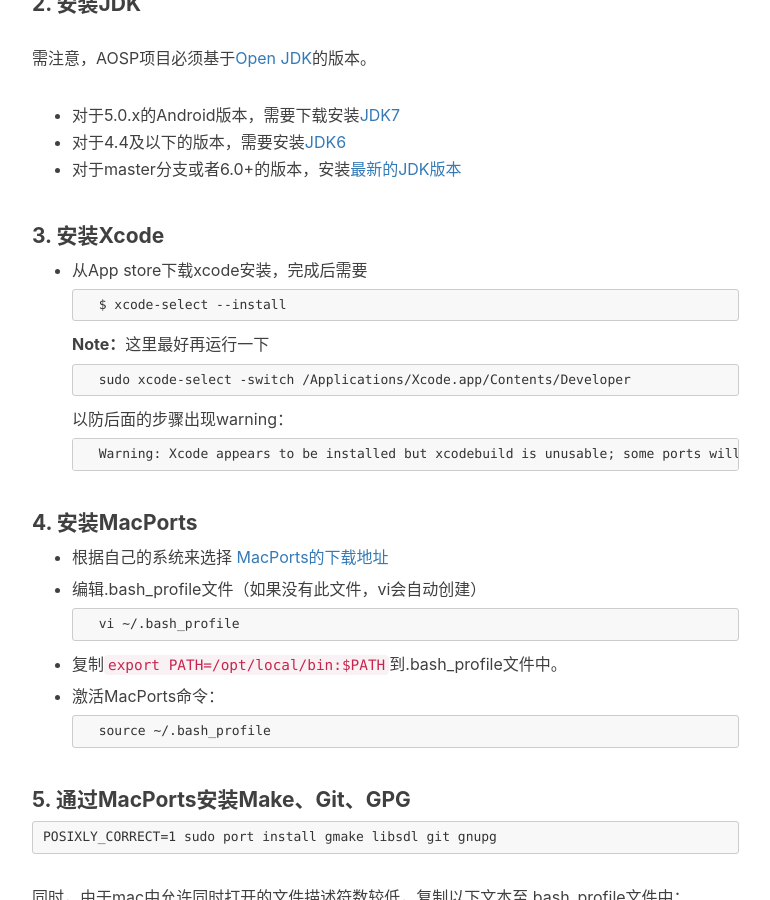
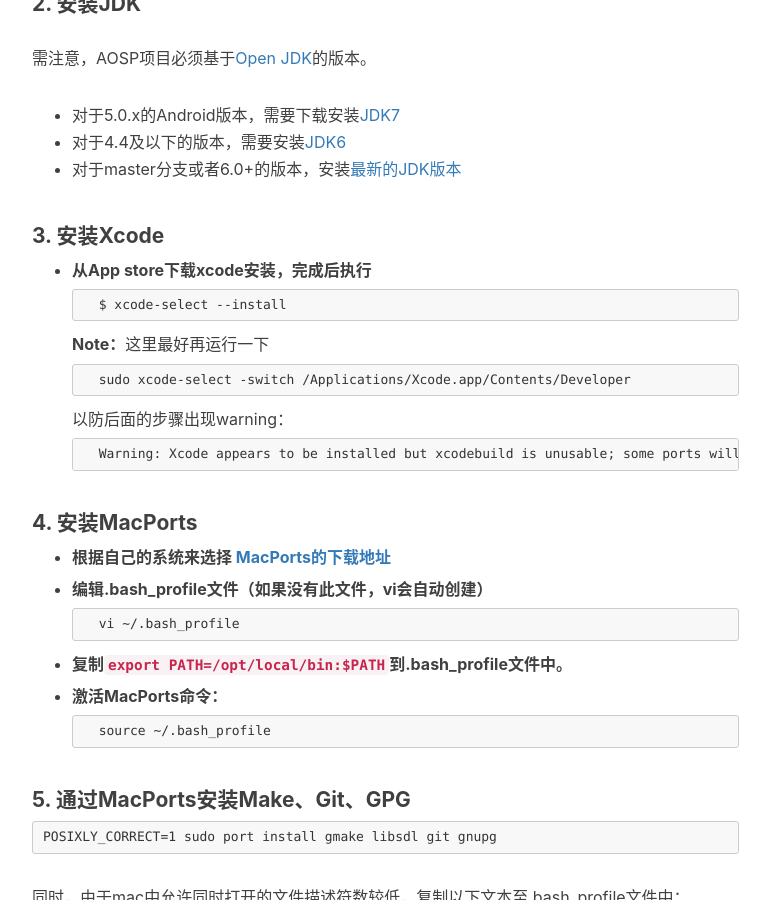
Before and after one commit to coderyyy/coderyyy.github.io, a Jekyll site: the page built from _posts/2018-11-15-how-to-download-compile-android-source-code.md, in a window 1280 px wide and 900 px high, scrolled down 1944 px. Shown: the whole window, without its empty margins (233-1003 px from the left). Built offline with Jekyll 4.4.1, drawn with Linux system fonts in a browser that asks for light colours; nearby versions of some CDN libraries; comment, search, counter and statistics services are not loaded.

Commit message:
fix format.
Signed-off-by: zhaoyang <zhaoyang@qiyi.com>

````diff
--- a/_posts/2018-11-15-how-to-download-compile-android-source-code.md
+++ b/_posts/2018-11-15-how-to-download-compile-android-source-code.md
@@ -60,7 +60,7 @@
 * 对于master分支或者6.0+的版本，安装[最新的JDK版本](https://www.oracle.com/technetwork/java/javase/downloads/java-archive-javase8-2177648.html#jdk-8u45-oth-JPR)
 
 #### 3. 安装Xcode
-* 从App store下载xcode安装，完成后需要
+* **从App store下载xcode安装，完成后执行**
 
 	```
 	$ xcode-select --install
@@ -79,24 +79,23 @@
 	```
 
 #### 4. 安装MacPorts
-* 根据自己的系统来选择 [MacPorts的下载地址](https://www.macports.org/install.php)
+* **根据自己的系统来选择 [MacPorts的下载地址](https://www.macports.org/install.php)**
 
-* 编辑.bash_profile文件（如果没有此文件，vi会自动创建）
+* **编辑.bash_profile文件（如果没有此文件，vi会自动创建）**
 
 	```
 	vi ~/.bash_profile
 	```
 
-* 复制`export PATH=/opt/local/bin:$PATH`到.bash_profile文件中。
+* **复制`export PATH=/opt/local/bin:$PATH`到.bash_profile文件中。**
 
-* 激活MacPorts命令：
+* **激活MacPorts命令：**
 
 	```
 	source ~/.bash_profile
 	```
 
 #### 5. 通过MacPorts安装Make、Git、GPG
-
 ```
 POSIXLY_CORRECT=1 sudo port install gmake libsdl git gnupg
 ```
@@ -110,7 +109,7 @@
 #### 6. 下载源代码
 可以参阅 [[官方教程]](https://source.android.com/setup/downloading)
 
-* 确保主目录下有一个`bin/`目录，在.bash_profile中添加：
+* **确保主目录下有一个`bin/`目录，在.bash_profile中添加：**
 
    ```
    mkdir ~/bin
@@ -121,7 +120,7 @@
    ```
    source ~/.bash_profile
    ```
-* 下载repo
+* **下载repo**
 
 	```
 	curl https://storage.googleapis.com/git-repo-downloads/repo > ~/bin/repo
@@ -129,13 +128,13 @@
 	```
 
 	关于repo的介绍，看[这里](https://source.android.com/setup/developing.html)。
-* 初始化repo
+* **初始化repo**
 	挂载的磁盘目录一般在/Volumes文件夹下，`cd /Volumes`进去后，找到挂载的磁盘名，cd进入磁盘目录后：
 
 	```
 	repo init -u https://android.googlesource.com/platform/manifest
 	```
-* 开始下载源码
+* **开始下载源码**
 
 	```
 	repo sync
@@ -152,12 +151,12 @@
 #### 7. 编译
 编译过程在经历了多个Android版本之后变得更加简单明了。可以参考 [[官方教程]](https://source.android.com/source/initializing.html)
 
-* 设置环境
+* **设置环境**
 
 	```
 	source build/envsetup.sh
 	```
-* cd到源代码目录后：
+* **cd到源代码目录后：**
 
 	```
 	make -j17
@@ -169,17 +168,17 @@
 #### 8. 在AndroidStudio中查看源码
 关于AndroidStuido的下载以及介绍，请移步 [Android Studio官方网站](https://developer.android.com/studio/)。
 
-* 编译完成后，cd到源代码目录，如`/Volumes/android/source`，执行：
+* **编译完成后，cd到源代码目录，如`/Volumes/android/source`，执行：**
 
 	```
 	mmm development/tools/idegen/
 	```
-* idegen完成后，执行：
+* **idegen完成后，执行：**
 
 	```
 	sh ./development/tools/idegen/idegen.sh
 	```
-* 以上两步完成以后，打开AndroidStudio -> File -> Open -> 源代码目录 -> android.ipr，即可在AndroidStuido中查看Android源代码。
+* **以上两步完成以后，打开AndroidStudio -> File -> Open -> 源代码目录 -> android.ipr，即可在AndroidStuido中查看Android源代码。**
 
 ## 写在后面
 网上其实有很多编译源码的教程，但是大多都是比较老旧的版本，亲测下来最新的master分支已经解决了很多遗留的编译问题。
````
